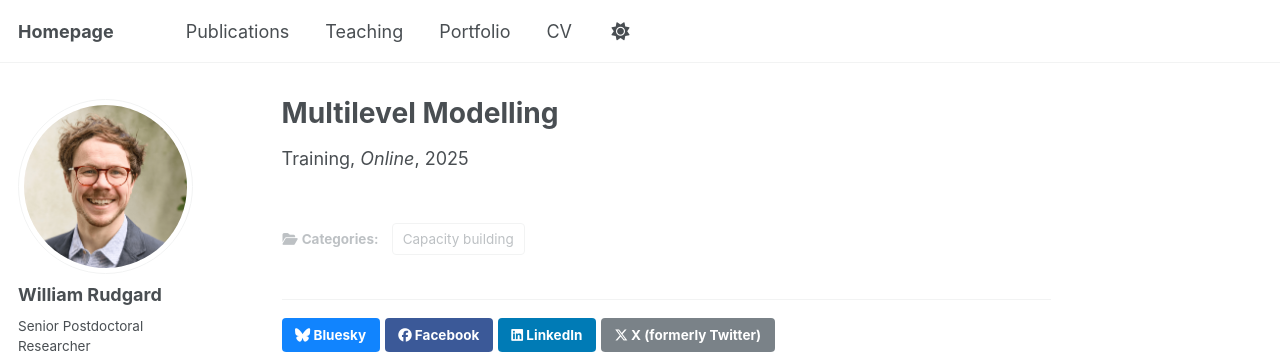
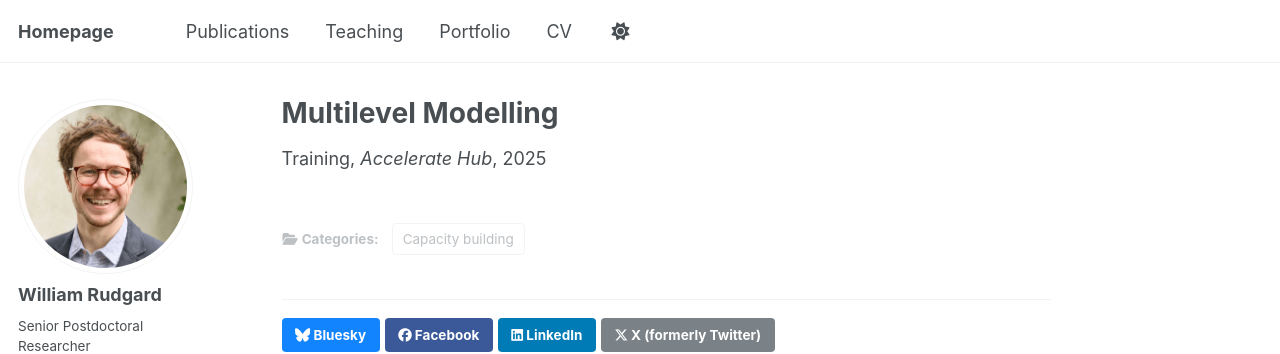
Before and after one commit to WilliamRudgard/williamrudgard.github.io, a Jekyll site: the page built from _teaching/MLM-teaching-1.md, in a window 1280 px wide. Shown: the top 354 px of the page. Built offline with Jekyll 4.4.1, drawn with Linux system fonts in a browser that asks for light colours; some web fonts are replaced; a script that is not in the unit is left out.

Commit message:
Update MLM-teaching-1.md

```diff
--- a/_teaching/MLM-teaching-1.md
+++ b/_teaching/MLM-teaching-1.md
@@ -3,7 +3,7 @@ title: "Multilevel Modelling"
 collection: teaching
 categories: ["Capacity building"]
 type: "Training"
-venue: "Online"
+venue: "Accelerate Hub"
 start_date: 2021-01-01
 end_date: 2021-12-31
 excerpt:
```
